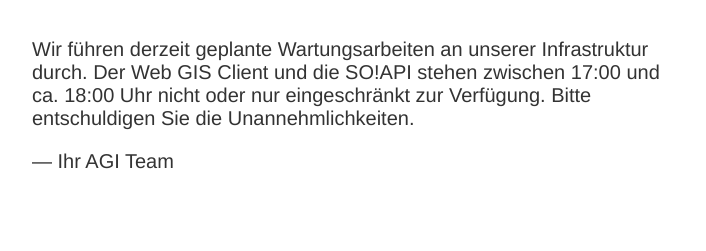
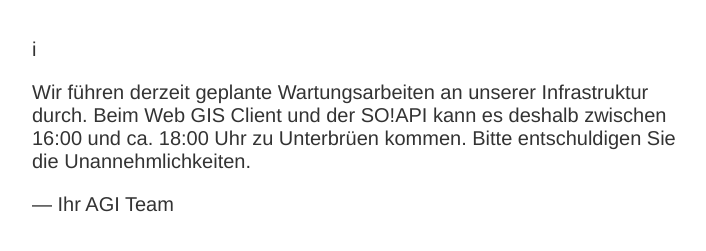
Before and after one commit to sogis/qwc_services, a plain HTML site: page api-gateway/maintenance.html in a window 1280 px wide. Shown: the part 319-570 px from the top of the page, without its empty margins (283-989 px from the left). Drawn offline with Linux system fonts and the light colour scheme.

Commit message:
[api-gateway] change maintenance info

```diff
--- a/api-gateway/maintenance.html
+++ b/api-gateway/maintenance.html
@@ -11,8 +11,10 @@
 
 <article>
     <h1>Wir sind bald wieder zur&uuml;ck!</h1>
-    <div>
-        <p>Wir f&uuml;hren derzeit geplante Wartungsarbeiten an unserer Infrastruktur durch. Der Web GIS Client und die SO!API stehen zwischen 17:00 und ca. 18:00 Uhr nicht oder nur eingeschr&auml;nkt zur Verf&uuml;gung. Bitte entschuldigen Sie die Unannehmlichkeiten.</p>
+    <div>i<!--
+        <p>Wir f&uuml;hren derzeit geplante Wartungsarbeiten an unserer Infrastruktur durch. Der Web GIS Client und die SO!API stehen zwischen 16:00 und ca. 18:00 Uhr nicht oder nur eingeschr&auml;nkt zur Verf&uuml;gung. Bitte entschuldigen Sie die Unannehmlichkeiten.</p>
+    -->
+        <p>Wir f&uuml;hren derzeit geplante Wartungsarbeiten an unserer Infrastruktur durch. Beim Web GIS Client und der SO!API kann es deshalb  zwischen 16:00 und ca. 18:00 Uhr zu Unterbr&uuml;en kommen. Bitte entschuldigen Sie die Unannehmlichkeiten.</p>
         <p>&mdash; Ihr AGI Team</p>
     </div>
 </article>
```
